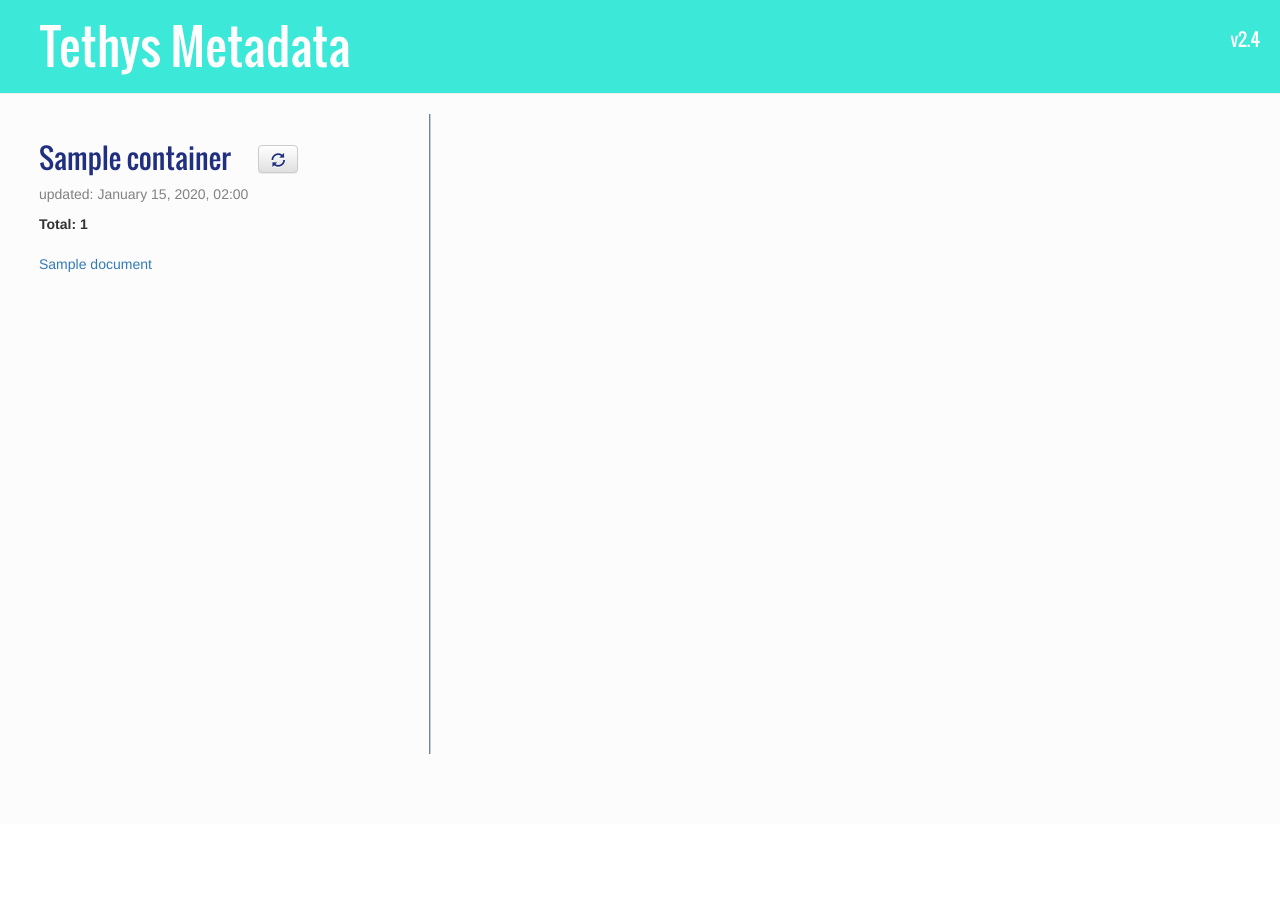
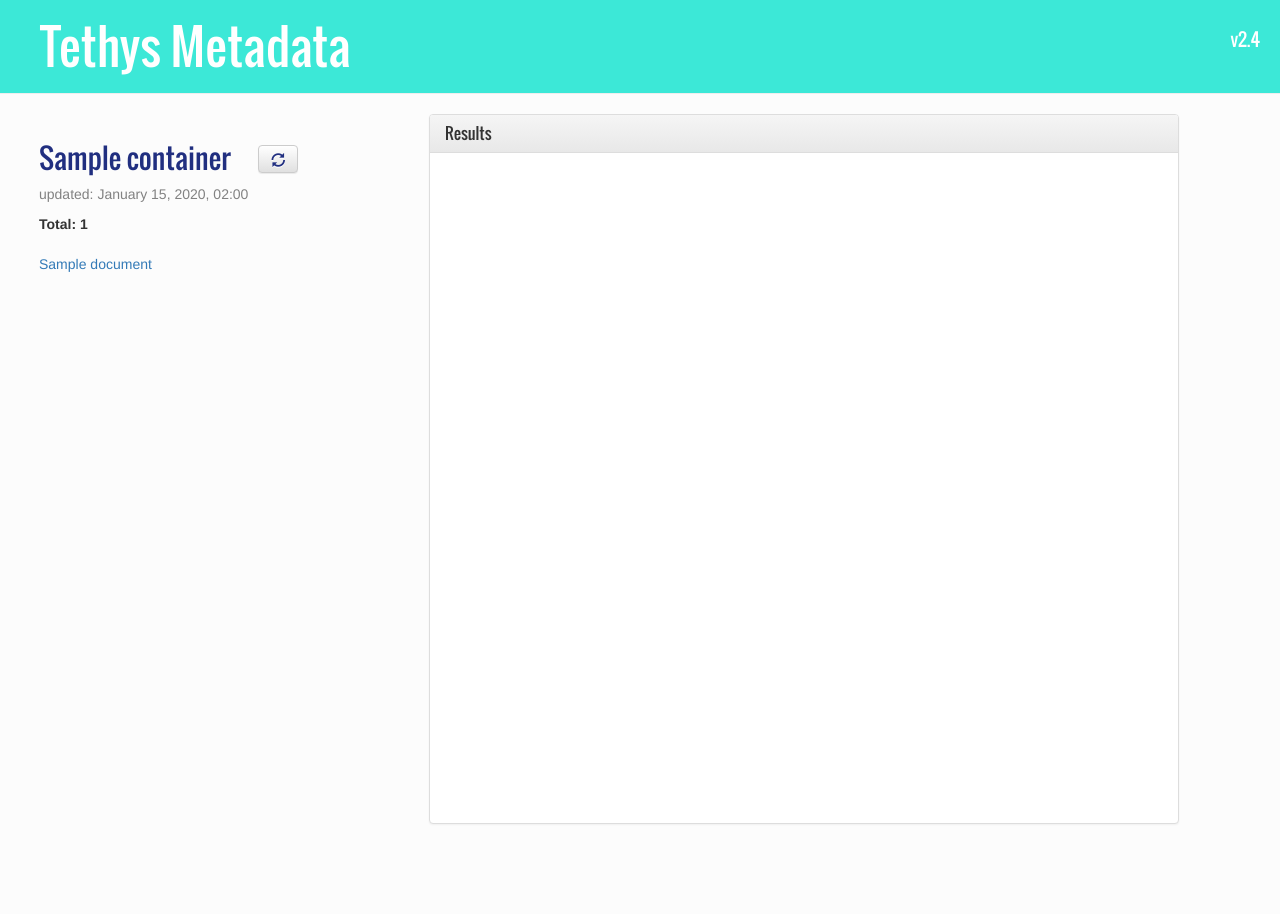
Before and after one commit to s-herbert/django, a Django app: template tethys/templates/tethys/container_detail.html in a window 1280 px wide. Before the commit the page ends 754 px from the top, so only its background shows below. Run offline with Django 3.2, Linux system fonts and the light colour scheme; the template is opened without the code that fills it: values that come from a table or form of the project are taken from there, others are empty; tables that the repository leaves empty hold one stand-in row (values such as "Sample post"); some libraries are stand-ins or nearby versions; some web fonts are replaced.

Commit message:
updated teh iframe

```diff
--- a/tethys/static/css/tethys.css
+++ b/tethys/static/css/tethys.css
@@ -96,13 +96,8 @@ h1 .collection-name, h1 .count{
 }
 
 .server-frame{
-	display:inline;
 	overflow: hidden;
-	float:right;
-	border-left:2px #BCD0E3 groove;
-	border-top: none;
-	border-right:none;
-	border-bottom:none;
+	border:none;
 	width:100%;
 	height:80%;
 
--- a/tethys/templates/tethys/container_detail.html
+++ b/tethys/templates/tethys/container_detail.html
@@ -25,7 +25,14 @@
 {%endblock%}
 
 {%block server_content %}
-<iframe class="server-frame" name="frame-{{container.name}}" id="results">
+<div class="panel panel-default">
+  <div class="panel-heading">
+    <h3 class="panel-title">Results</h3>
+  </div>
+  <div class="panel-body">
+    <iframe class="server-frame" name="frame-{{container.name}}" id="results">
 
-</iframe>
+	</iframe>
+  </div>
+</div>
 {%endblock%}
```
